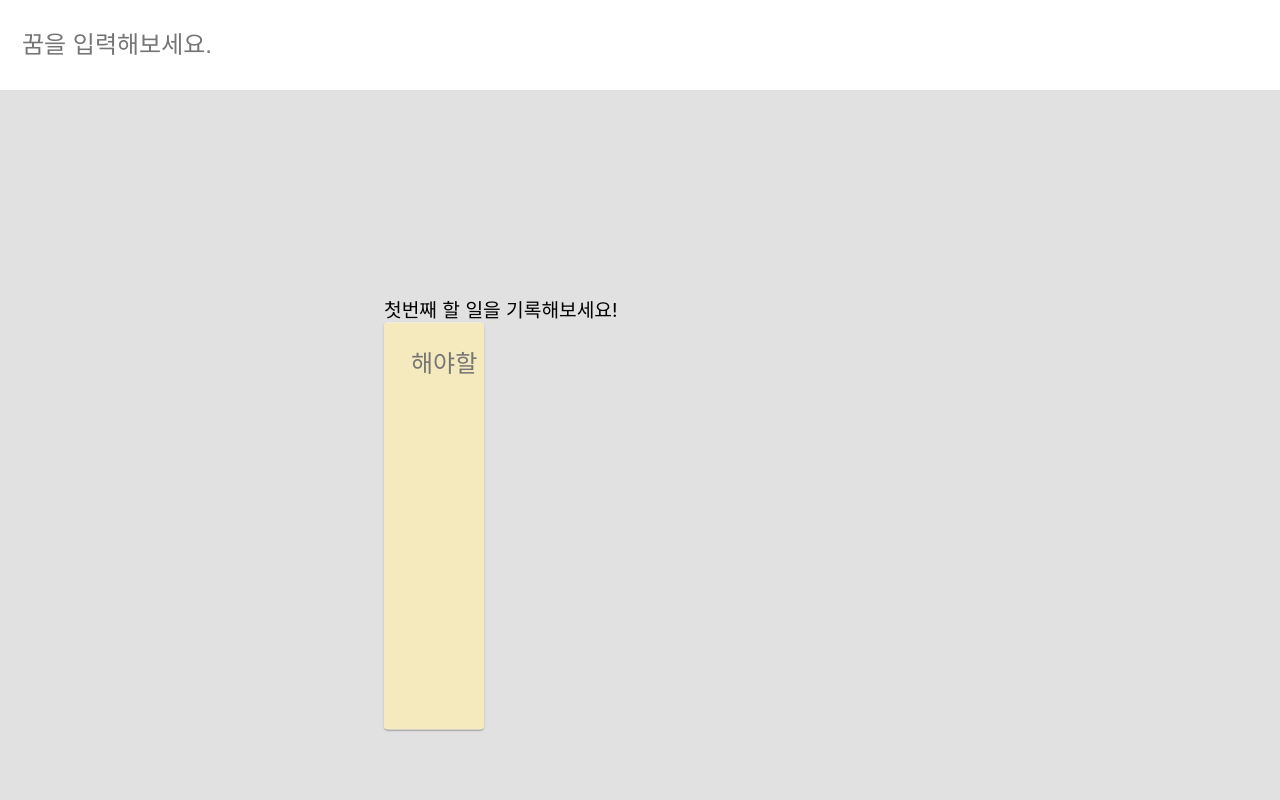
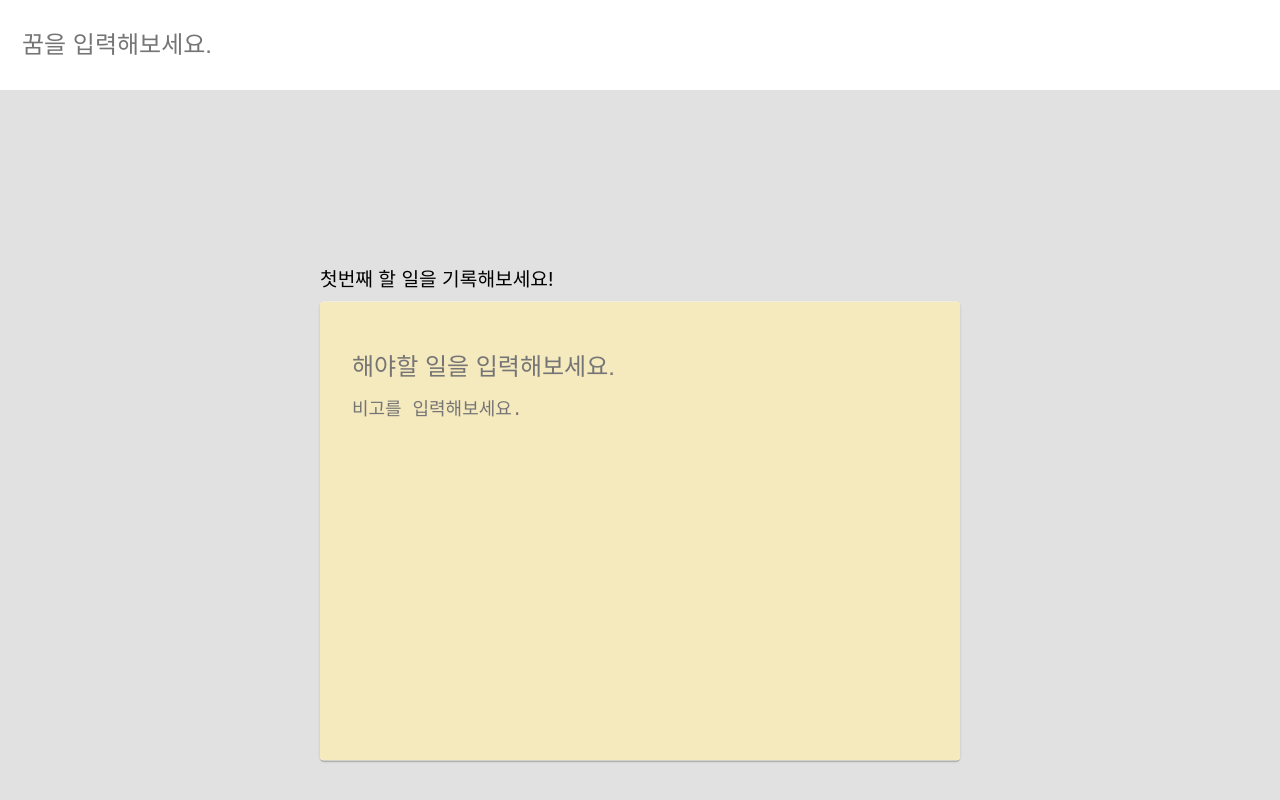
Before and after one commit to DreamSlave/todo-list, a React (Create React App) app: page /first in a window 1280 px wide. Shown: the top 800 px of the page. Built offline with nearby package versions, Linux system fonts and the light colour scheme.

Commit message:
change : 비고란 개발

```diff
--- a/src/views/First.js
+++ b/src/views/First.js
@@ -16,30 +16,22 @@ function First() {
               <Header />
             </div>
           </div>
-          <div className={'w40 center '}>
-            <span className={'font60 ' + firstStyles['fit']}>첫번째 할 일을 기록해보세요!</span>
-            <Card sx={{ width : '100px' }}>
-              <div className={'light_yellow '}>
-                <div className={'pd25 '}>
-                  <div>
-                  <span className={styles['text02']}>
-                    <input className={HeaderStyles['no-border']}
-                           style={{ backgroundColor:'transparent' }}
-                           placeholder={'해야할 일을 입력해보세요.'}/>
-                  </span>
-                  </div>
+          <div className={'w50 center '}>
+            <span className={'font60 pdb10' + firstStyles['fit']}>첫번째 할 일을 기록해보세요!</span>
+            <Card sx={{ width : '100%', marginTop : '10px' }}>
+              <div className={'light_yellow pd30'}>
+                <div className={'pdt20'}>
+                  <input className={HeaderStyles['no-border']}
+                         style={{ backgroundColor:'transparent', width : '100%' }}
+                         placeholder={'해야할 일을 입력해보세요.'}/>
                 </div>
-                <div className={styles['frame2']}>
-                {/*<span className={styles['text04']}>*/}
-                {/*  <span>비고를 입력해보세요.</span>*/}
-                {/*</span>*/}
+                <div className={'pdt10'}>
+                  <textarea className={'w100 '+HeaderStyles['no-border']}
+                            style={{ backgroundColor:'transparent', height : '300px', fontSize : '18px', resize : 'none' }}
+                            placeholder={'비고를 입력해보세요.'}/>
                 </div>
                 <div className={styles['frame3']}>
-                  {/*<div className={styles['tag']}>*/}
-                  {/*<span className={styles['text06']}>*/}
-                  {/*  <span>카테고리를 입력해보세요.</span>*/}
-                  {/*</span>*/}
-                  {/*</div>*/}
+
                 </div>
               </div>
             </Card>
```
